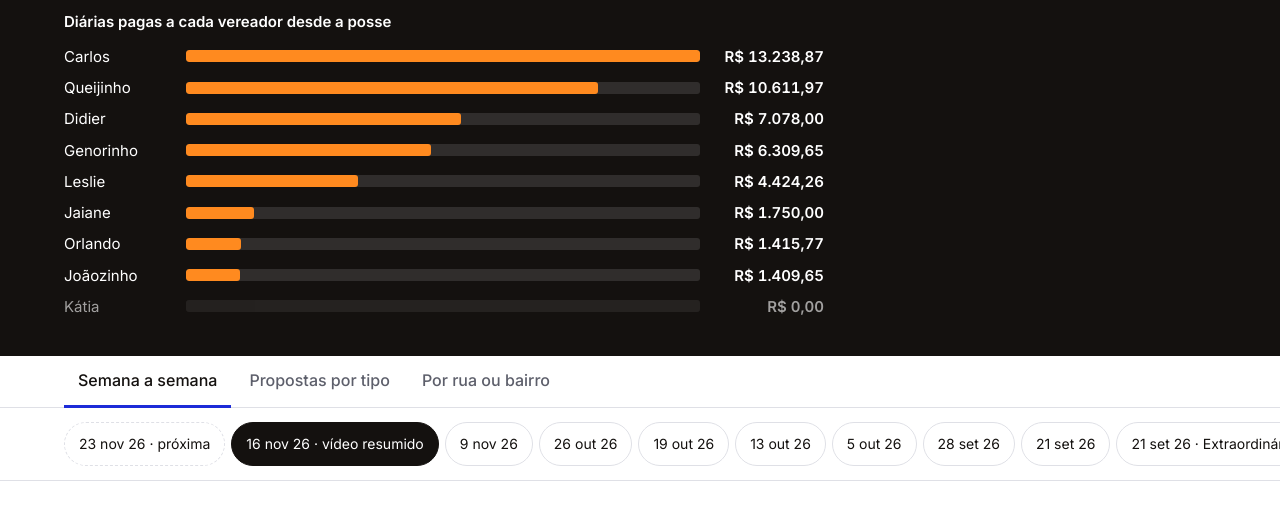
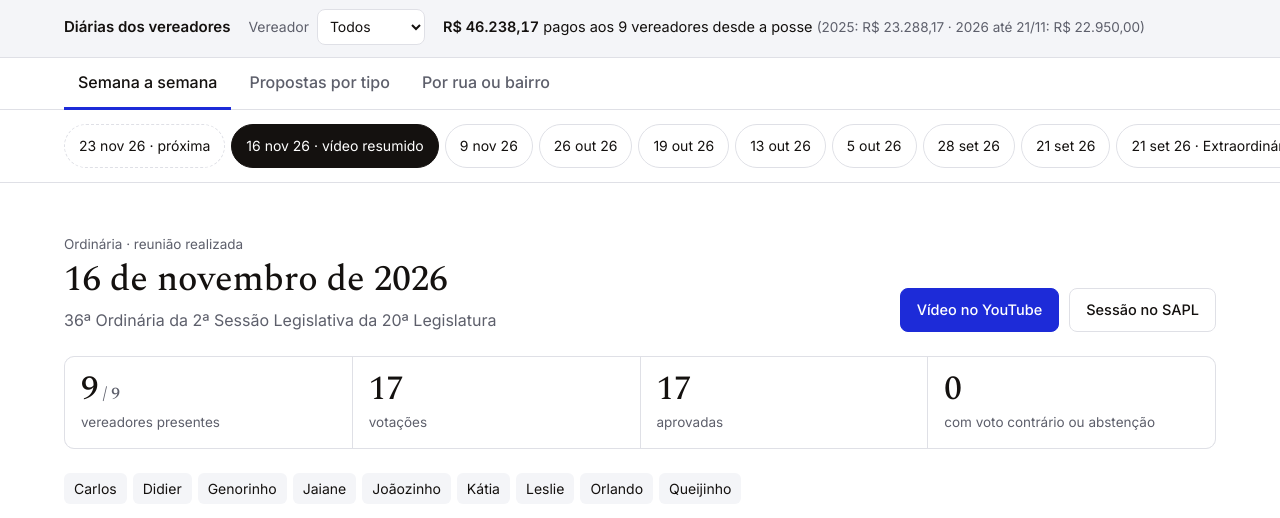
Before and after one commit to Sairf-site/contribuintearcoense.org, a plain HTML site: page index.html in a window 1280 px wide. Shown: the part 595-1113 px from the top of the page. Drawn offline with nearby package versions, Linux system fonts and the light colour scheme.

Commit message:
Move as diárias para uma linha compacta com busca por vereador
Co-Authored-By: Claude Opus 5.5 <noreply@anthropic.com>
Claude-Session: https://claude.ai/code/session_01GQXNCxxDAVL6Ui4fRG1Gcp

```diff
--- a/index.html
+++ b/index.html
@@ -122,14 +122,14 @@ details.grupo[open]>summary::after{content:"Fechar ▴"}
 .salario .eti2{margin-top:28px}
 .aovivo.laranja{background:#ff8a1f;color:#14110f}.aovivo.laranja i{background:#14110f}
 .laranja-txt{color:#ff8a1f}
-.diarias{margin-top:30px;padding-top:20px;border-top:1px solid rgba(255,255,255,.18);max-width:760px}
-.lista-diarias{list-style:none;margin:12px 0 0;padding:0;display:grid;gap:8px}
-.lista-diarias li{display:grid;grid-template-columns:110px minmax(0,1fr) 112px;gap:12px;align-items:center;font-size:15px}
-.lista-diarias .barra-d{height:12px;background:rgba(255,255,255,.12);border-radius:3px;overflow:hidden}
-.lista-diarias .barra-d span{display:block;height:100%;background:#ff8a1f;border-radius:3px}
-.lista-diarias b{font-weight:600;text-align:right;font-variant-numeric:tabular-nums;white-space:nowrap}
-.lista-diarias .zero{opacity:.6}
-@media(max-width:600px){.lista-diarias li{grid-template-columns:86px minmax(0,1fr) 96px;font-size:14px}}
+.diarias-linha{background:var(--panel);border-bottom:1px solid var(--line);padding:12px max(5vw,16px)}
+.linha-d{display:flex;flex-wrap:wrap;align-items:center;gap:6px 18px}
+.linha-d h2{margin:0;font:600 15px Inter,sans-serif}
+.linha-d label{font-size:14px;color:var(--soft);display:flex;align-items:center;gap:8px}
+.linha-d select{font:14px Inter,sans-serif;min-height:36px;padding:0 8px;border:1px solid var(--line);border-radius:8px;background:var(--bg);color:var(--ink)}
+.linha-d p{margin:0;font-size:14.5px}
+.linha-d p b{font-variant-numeric:tabular-nums}
+.linha-d p span{color:var(--soft);font-size:13.5px}
 .aviso{border:2px solid #ff8a1f;background:color-mix(in srgb,#ff8a1f 10%,var(--bg));border-radius:10px;padding:16px 18px;margin:0 0 24px;max-width:78ch}
 .aviso b{display:block;margin-bottom:4px}
 .busca{display:flex;flex-wrap:wrap;gap:10px;align-items:end;margin:0 0 18px}
@@ -171,10 +171,13 @@ table.pauta{font-size:13.5px}.stack thead{display:none}.stack tr{display:grid;pa
     <p class="valor"><span id="contador" aria-live="off">R$ 0,00</span></p>
     <p class="eti eti2"><span class="aovivo laranja"><i aria-hidden="true"></i>Ao vivo</span> Todas as despesas da Câmara Municipal desde a posse</p>
     <p class="valor laranja-txt"><span id="contador-despesas" aria-live="off">R$ 0,00</span></p>
-    <div class="diarias">
-      <p class="eti">Diárias pagas a cada vereador desde a posse</p>
-      <ul id="lista-diarias" class="lista-diarias"></ul>
-    </div>
+  </div>
+</section>
+<section class="diarias-linha" aria-label="Diárias dos vereadores">
+  <div class="wrap linha-d">
+    <h2>Diárias dos vereadores</h2>
+    <label for="dv">Vereador <select id="dv"><option value="">Todos</option></select></label>
+    <p id="dv-res" aria-live="polite"></p>
   </div>
 </section>
 <nav class="vistas band" aria-label="Seções"><a href="#semana" id="v-semana">Semana a semana</a><a href="#propostas" id="v-prop">Propostas por tipo</a><a href="#ruas" id="v-ruas">Por rua ou bairro</a></nav>
@@ -418,8 +421,12 @@ const ritmo2026=DESPESAS.pago2026/((DESPESAS.ate-inicioAno(2026))/1000); // R$ p
 function despesasAte(ms){return DESPESAS.pago2025+DESPESAS.pago2026+Math.max(0,(ms-DESPESAS.ate)/1000)*ritmo2026}
 // Diárias pagas a vereadores (portal da transparência, Diárias/Passagens/Adiantamento de Viagem)
 const DIARIAS=[['Carlos',5588.87,7650],['Queijinho',5461.97,5150],['Didier',4128,2950],['Genorinho',3359.65,2950],['Leslie',924.26,3500],['Jaiane',1750,0],['Orlando',915.77,500],['Joãozinho',1159.65,250],['Kátia',0,0]];
-{const tot=DIARIAS.map(([n,a,b])=>[n,a+b]).sort((x,y)=>y[1]-x[1]),max=tot[0][1];
- $('#lista-diarias').innerHTML=tot.map(([n,v])=>`<li class="${v?'':'zero'}"><span>${esc(n)}</span><span class="barra-d"><span style="width:${(100*v/max).toFixed(1)}%"></span></span><b>${brl.format(v)}</b></li>`).join('');}
+{const sel=$('#dv'),res=$('#dv-res'),ord=[...DIARIAS].sort((x,y)=>(y[1]+y[2])-(x[1]+x[2]));
+ sel.insertAdjacentHTML('beforeend',ord.map(([n])=>`<option>${esc(n)}</option>`).join(''));
+ const mostra=()=>{const v=sel.value;const lin=v?DIARIAS.filter(d=>d[0]===v):DIARIAS;const a=lin.reduce((t,d)=>t+d[1],0),b=lin.reduce((t,d)=>t+d[2],0);
+  const pos=v?ord.findIndex(d=>d[0]===v)+1:0;
+  res.innerHTML=`<b>${brl.format(a+b)}</b> ${v?'pagos a '+esc(v):'pagos aos 9 vereadores'} desde a posse <span>(2025: ${brl.format(a)} · 2026 até 21/11: ${brl.format(b)}${v?` · ${pos}º de 9`:''})</span>`;};
+ sel.addEventListener('change',mostra);mostra();}
 const tiqueOriginal=tique;
 tique=function(){tiqueOriginal();$('#contador-despesas').textContent=brl.format(despesasAte(Date.now()));};
 tique();const relogio=setInterval(tique,1000);
```
